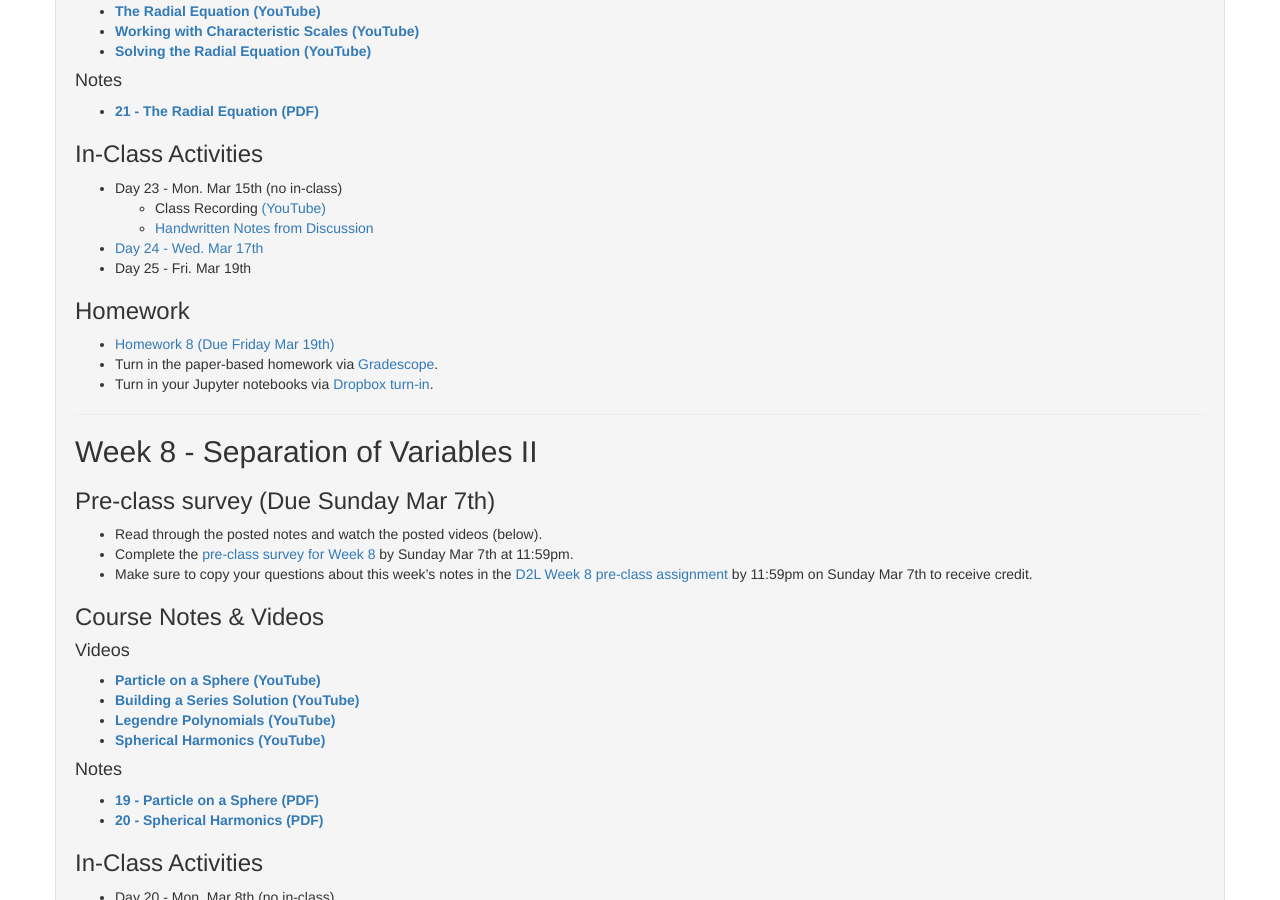
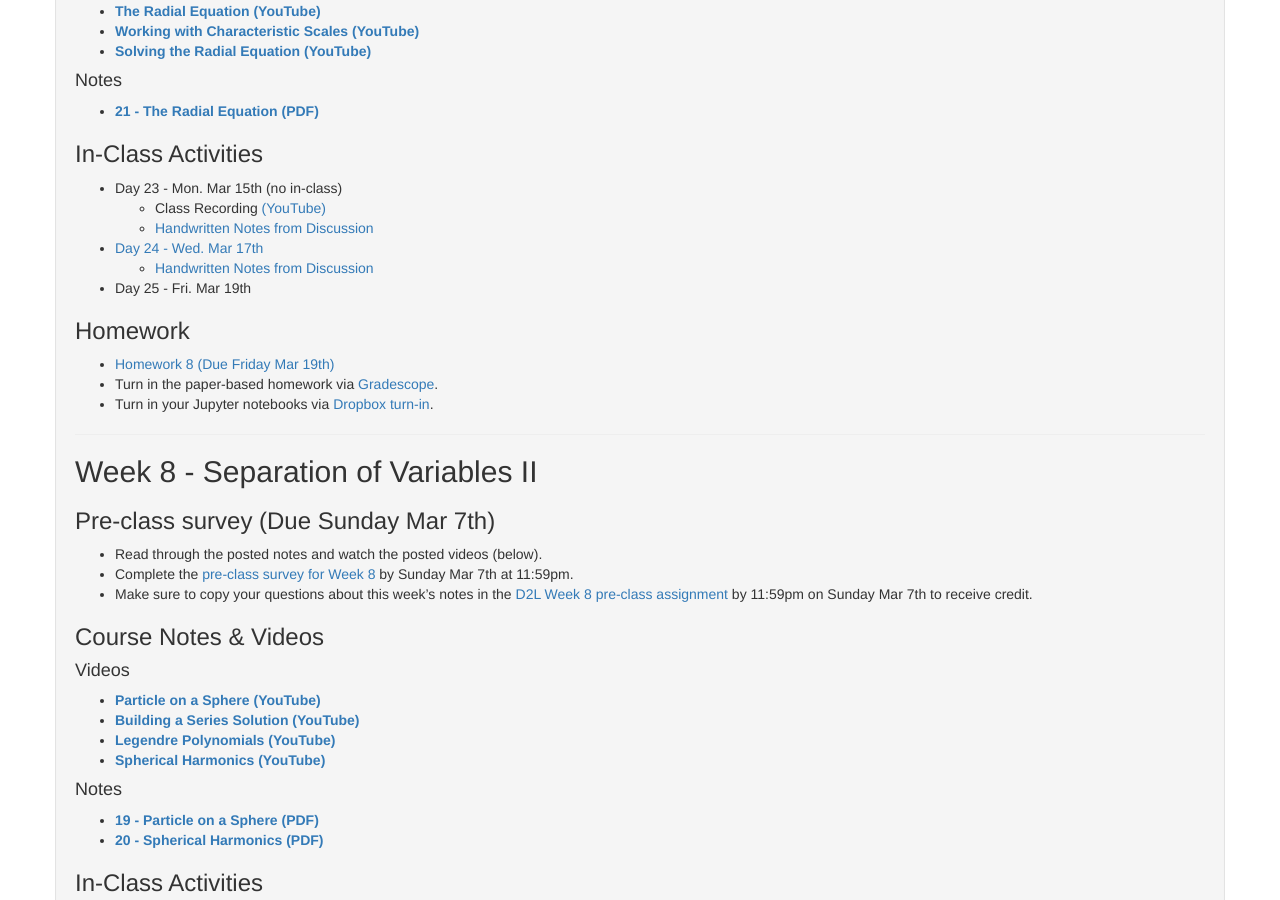
Before and after one commit to dannycab/phy472msu_s2021, a Jekyll site: the page built from notes/index.md, in a window 1280 px wide and 900 px high, scrolled down 1055 px. Built offline with Jekyll 4.4.1, drawn with Linux system fonts in a browser that asks for light colours.

Commit message:
updated with inclass

```diff
--- a/notes/index.md
+++ b/notes/index.md
@@ -68,6 +68,7 @@ use_math: true
   * Class Recording [(YouTube)](https://www.youtube.com/watch?v=tF29ZVxYWww)
   * [Handwritten Notes from Discussion](./in-class/Day_23.pdf)
 * [Day 24 - Wed. Mar 17th](./in-class/day24.html)
+  * [Handwritten Notes from Discussion](./in-class/Day_24.pdf)
 * Day 25 - Fri. Mar 19th
 
 ### Homework
```
Also changed, not shown: 1 other file.
